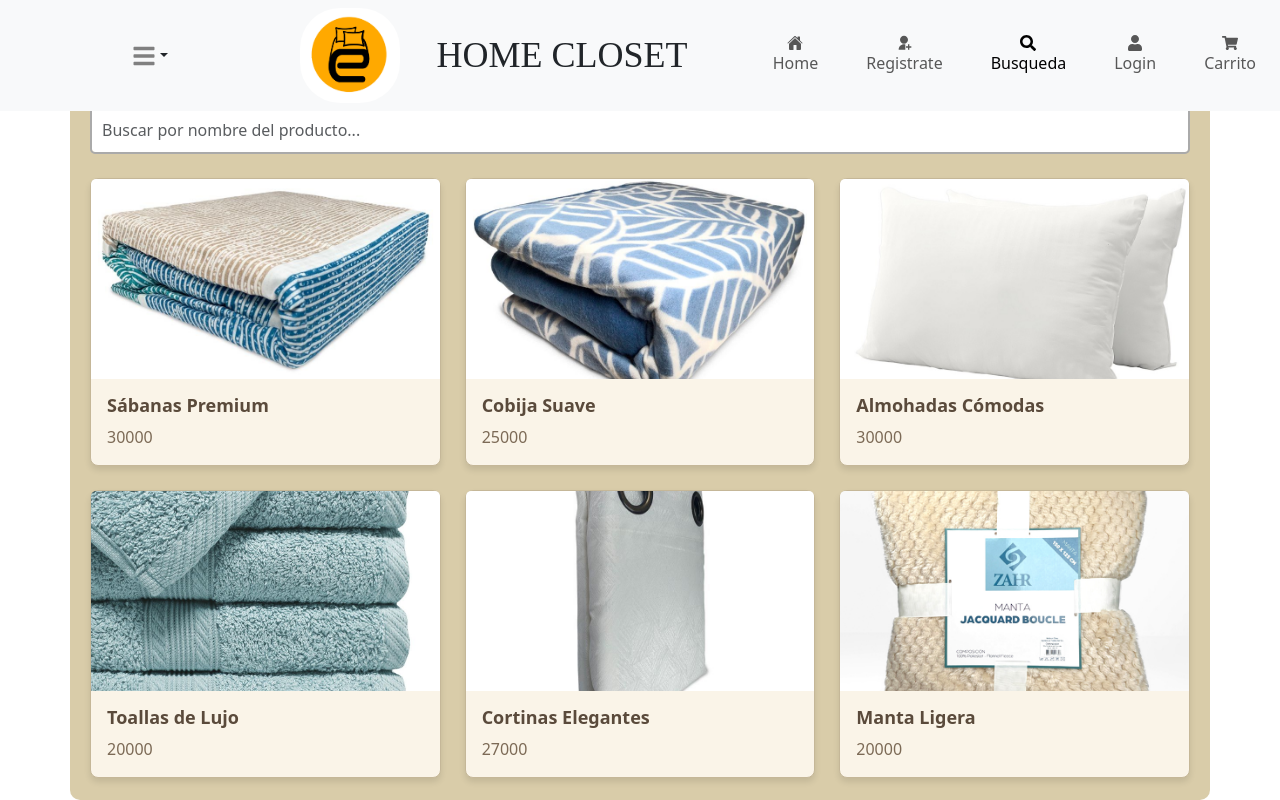
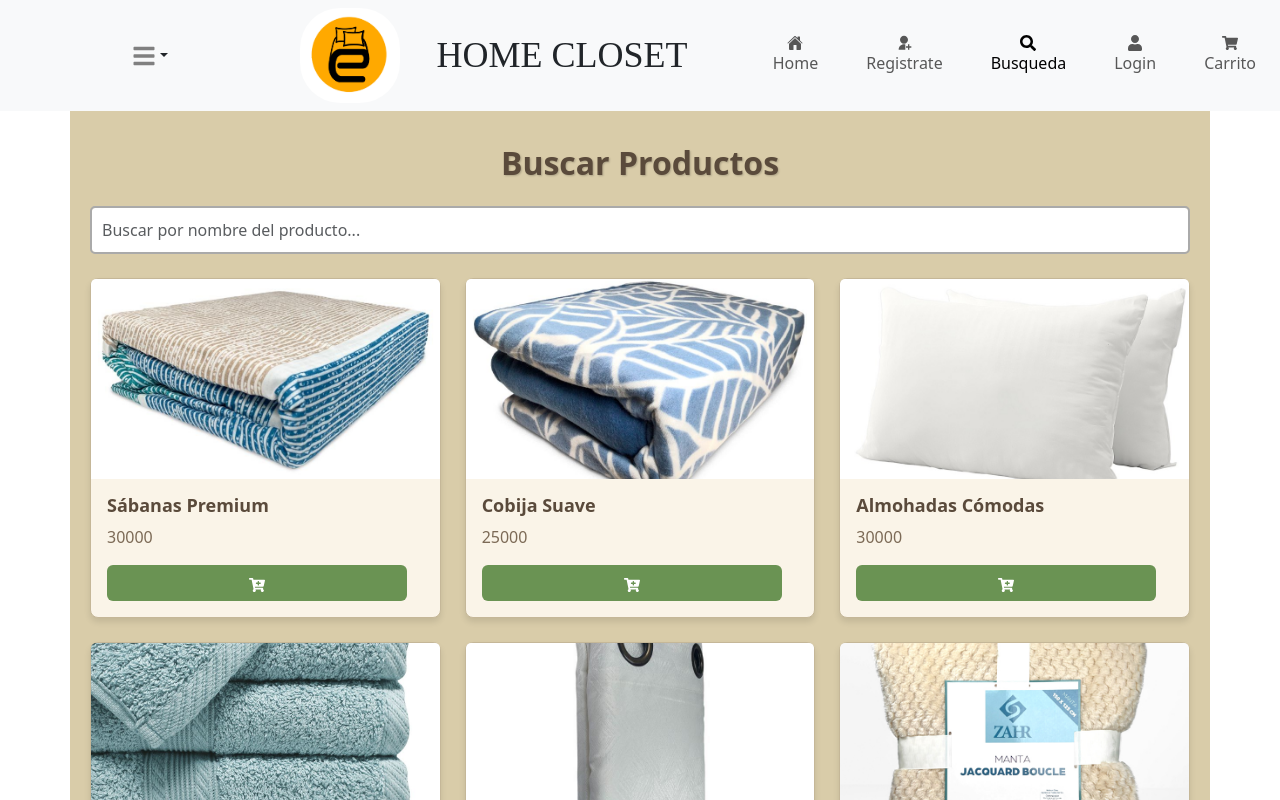
Before and after one commit to Sebattaz/HomeCloset, a React (Vite) app in the folder frontend/: page /Busqueda in a window 1280 px wide. Shown: the top 800 px of the page. Built offline with nearby package versions, Linux system fonts and the light colour scheme.

Commit message:
detalles ultra finales

```diff
--- a/frontend/src/views/Busqueda.jsx
+++ b/frontend/src/views/Busqueda.jsx
@@ -2,6 +2,7 @@ import React, { useState } from "react";
 import { Container, Row, Col, Card, Form } from "react-bootstrap";
 import productsData from "../assets/ProductsData.json";
 import "./styles/Busqueda.css";
+import BtnCart from "../componets/BtnCart";
 
 const Busqueda = () => {
   const [searchTerm, setSearchTerm] = useState("");
@@ -42,6 +43,7 @@ const Busqueda = () => {
               <Card.Body>
                 <Card.Title>{product.name}</Card.Title>
                 <Card.Text>{product.price}</Card.Text>
+                <BtnCart nombre={product.name} img={product.image} precio={product.price} />
               </Card.Body>
             </Card>
           </Col>
--- a/frontend/src/views/ProductGallery.jsx
+++ b/frontend/src/views/ProductGallery.jsx
@@ -1,7 +1,7 @@
 import React, { useContext, useState } from "react";
 import { Container } from "react-bootstrap";
 import { homeContext } from "../context/HomeContext";
-import BtnCart from "../componets/btnCart";
+import BtnCart from "../componets/BtnCart";
 import "./styles/ProductGallery.css";
 
 const ProductGallery = () => {
--- a/frontend/src/views/styles/Busqueda.css
+++ b/frontend/src/views/styles/Busqueda.css
@@ -3,6 +3,8 @@
     min-height: 100vh; /* Asegura que ocupe toda la altura de la pantalla */
     padding: 20px;
     border-radius: 10px;
+    height: auto;
+    margin-top: 100px;
   }
 
   .search-input {
```
